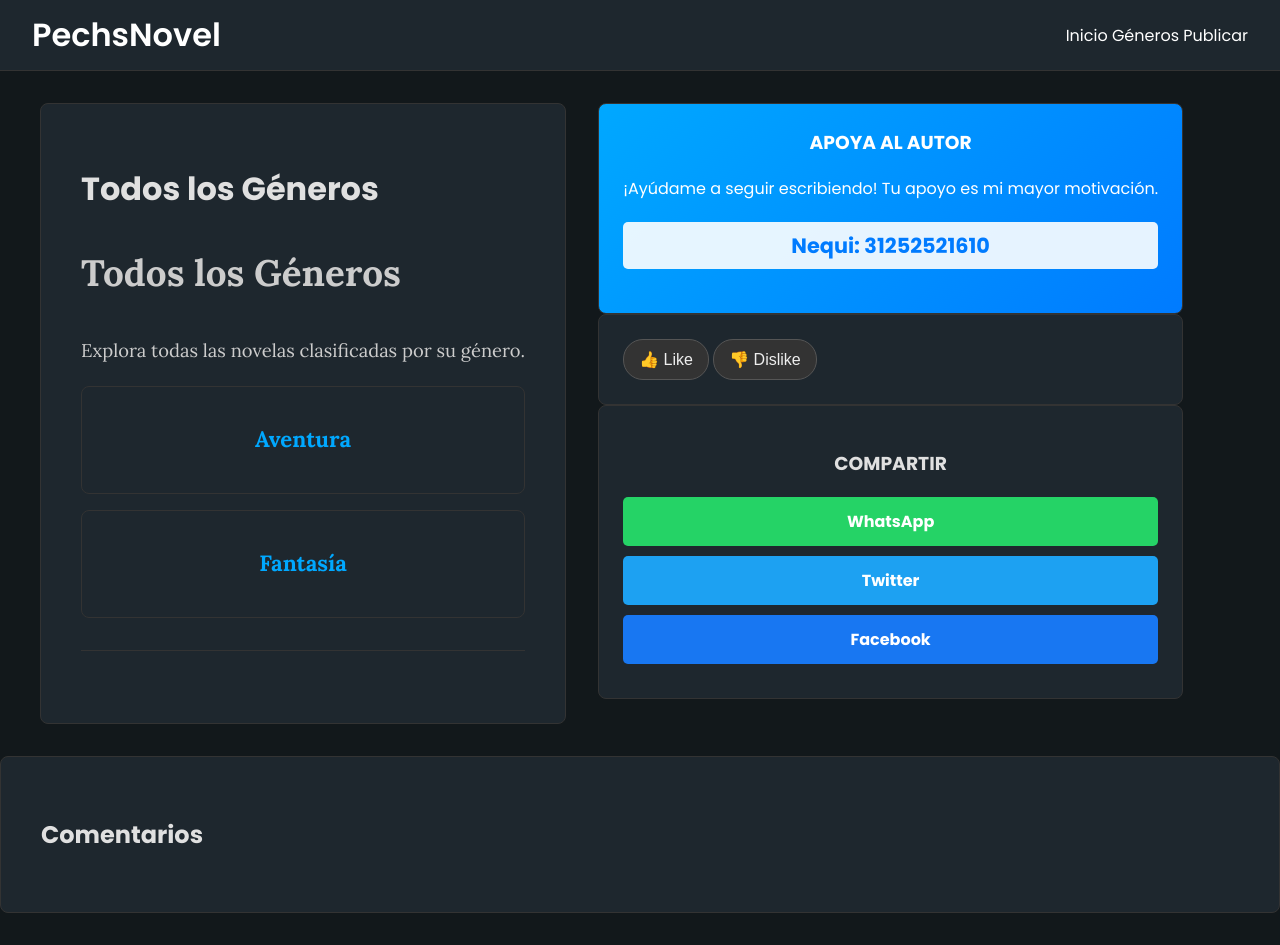
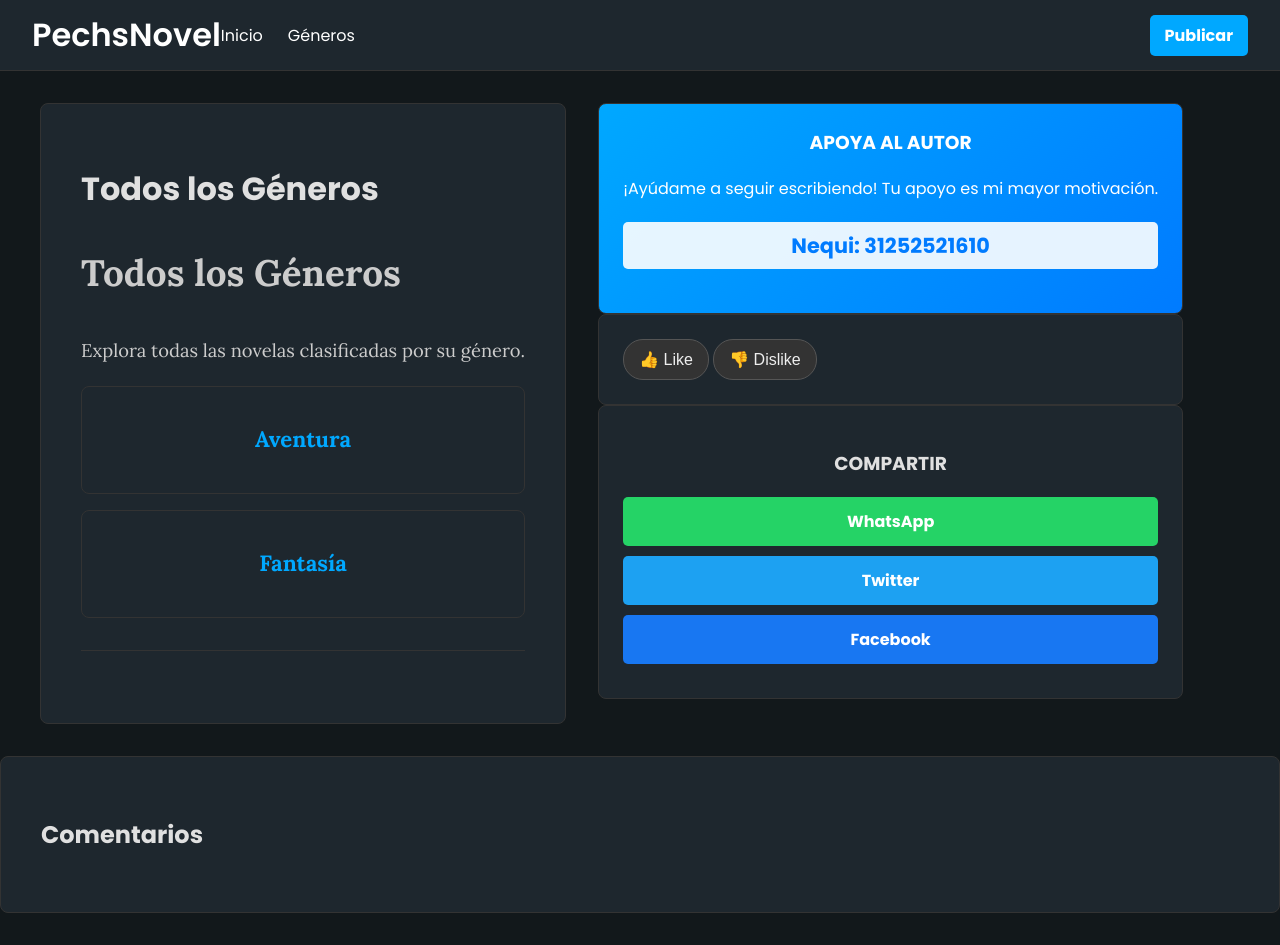
Before and after one commit to Pech68/mi-novela-web, an Eleventy site: page generos/index.html in a window 1280 px wide. Built offline with nearby package versions, Linux system fonts and the light colour scheme; Eleventy itself is replaced by a stand-in of ours; files that its build step writes are made by us from their sources; a script that the page names is missing.

Commit message:
Update chapter-layout.njk

```diff
--- a/_includes/chapter-layout.njk
+++ b/_includes/chapter-layout.njk
@@ -11,11 +11,15 @@
 <body>
   <header class="main-header">
     <h1><a href="/">PechsNovel</a></h1>
-    <nav>
-      <a href="/">Inicio</a>
-      <a href="/generos/">Géneros</a>
-      <a href="/admin/">Publicar</a>
-      <div id="auth-buttons"></div>
+    <nav class="main-nav">
+      <div class="nav-group-left">
+        <a href="/">Inicio</a>
+        <a href="/generos/">Géneros</a>
+      </div>
+      <div class="nav-group-right">
+        <div id="auth-buttons"></div>
+        <a href="/admin/" class="nav-publish-btn">Publicar</a>
+      </div>
     </nav>
   </header>
 
```
